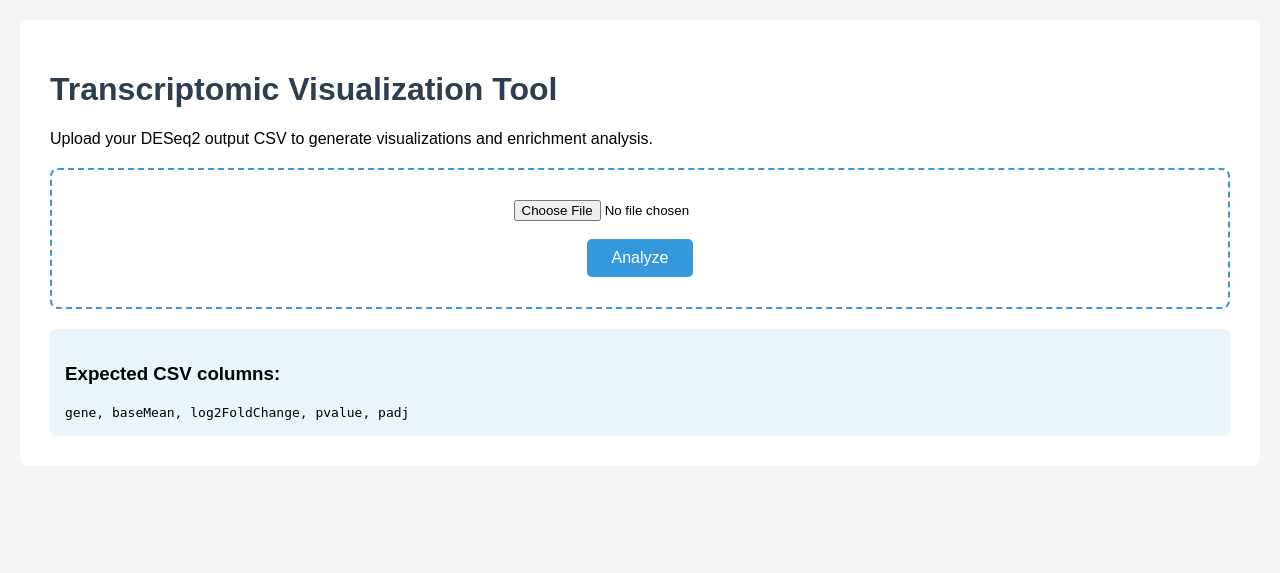
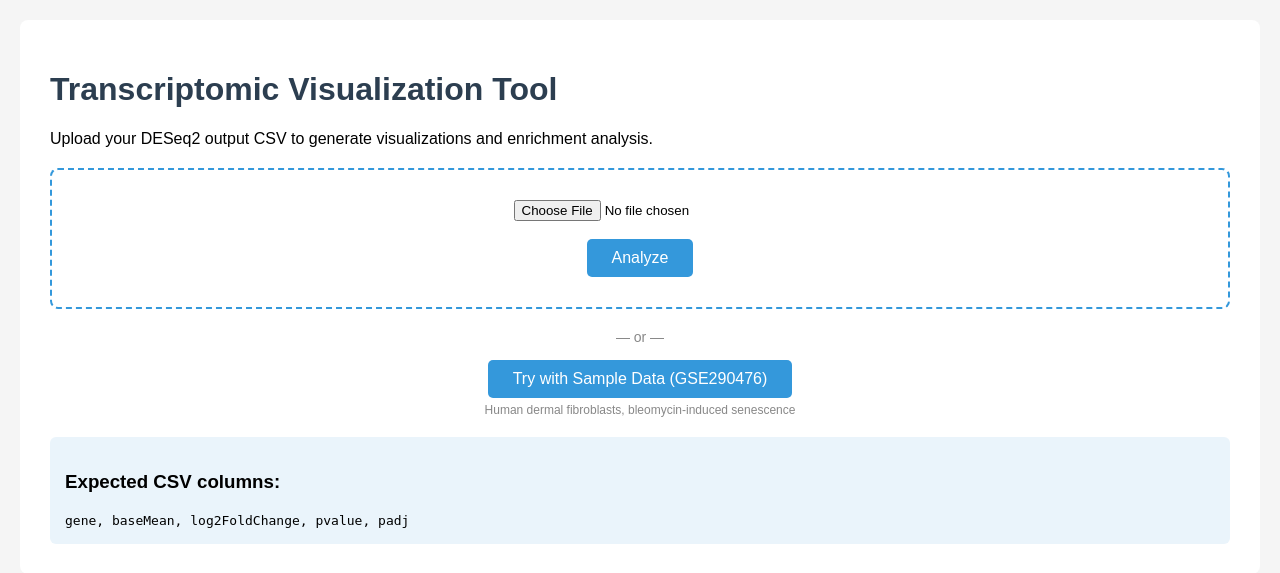
Before and after one commit to sikkibist/ATIP, a Flask app: page / in a window 1280 px wide. Shown: the top 573 px of the page. Run offline with Flask 3, Linux system fonts and the light colour scheme.

Commit message:
Add sample data button to index page

```diff
--- a/templates/index.html
+++ b/templates/index.html
@@ -10,6 +10,11 @@
 <input type="file" name="file" accept=".csv" required><br><br>
 <button type="submit">Analyze</button>
 </div></form>
+<div style="text-align:center;margin:15px 0;font-size:14px;color:#888">— or —</div>
+<div style="text-align:center;margin-bottom:20px">
+<a href="/load_sample"><button type="button">Try with Sample Data (GSE290476)</button></a>
+<p style="font-size:12px;color:#888;margin-top:5px">Human dermal fibroblasts, bleomycin-induced senescence</p>
+</div>
 <div class="info"><h3>Expected CSV columns:</h3>
 <code>gene, baseMean, log2FoldChange, pvalue, padj</code></div>
 </div></body></html>
```
